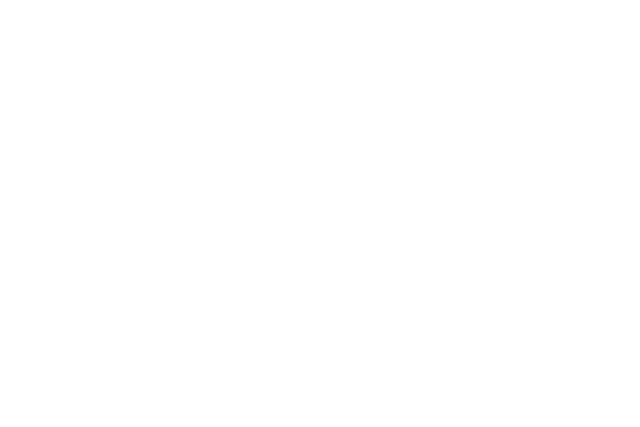
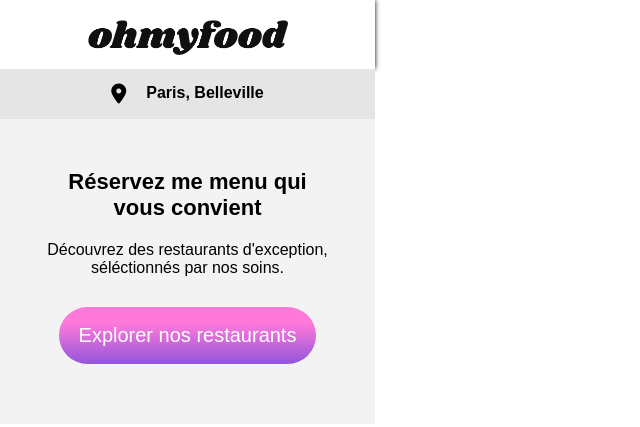
Before and after one commit to sebastienlfv/Ohmyfood, a plain HTML site: page index.html in a window 1280 px wide. Shown: the whole page, without its empty margins (0-640 px from the left). Drawn offline with Linux system fonts and the light colour scheme.

Commit message:
avancement header

```diff
--- a/index.html
+++ b/index.html
@@ -5,7 +5,7 @@
     <meta http-equiv="X-UA-Compatible" content="IE=edge">
     <meta name="viewport" content="width=device-width, initial-scale=1.0">
     <link rel="stylesheet" type="text/css" href="style.css">
-    <link rel="icon" type="image/png" sizes="16x16" href="images/logo//Booki@3x.png">
+    <link rel="icon" type="image/png" sizes="16x16" href="images/logo/ohmyfood@2x.svg">
     <script src="https://kit.fontawesome.com/5432e60bc6.js" crossorigin="anonymous"></script>
     <title>Ohmyfood</title>
     <meta name="description" content="">
@@ -13,7 +13,17 @@
 <div class="blockpage">
     <body>
         <header>
-
+            <div class="logo">
+                <img src="/images/logo/ohmyfood.png" alt="Logo">
+            </div>
+            <div class="localisation">
+                <i class="fas fa-map-marker-alt"></i><p>Paris, Belleville</p>
+            </div>
+            <div class="menu-explore">
+                <h1>Réservez me menu qui vous convient</h1>
+                <p>Découvrez des restaurants d'exception, séléctionnés par nos soins.</p>
+                <button>Explorer nos restaurants</button>
+            </div>
         </header>
         <main>
 
--- a/style.css
+++ b/style.css
@@ -0,0 +1,70 @@
+*{
+    margin: 0;
+    padding: 0;
+    list-style-type: none;
+}
+
+.blockpage{
+    width: 375px;
+}
+
+header .logo img{
+    width: 200px;
+    padding: 20px 0px 10px 0px;
+}
+
+header .logo{
+    text-align: center;
+    box-shadow: 0px 0px 5px 0px #000;
+}
+
+header .localisation{
+    display: flex;
+    background-color: #E5E5E5;
+    justify-content: center;
+}
+
+header .localisation i{
+    padding: 15px 20px 15px 0px;
+    font-size: 20px;
+}
+
+header .localisation p{
+    padding: 15px 0px 15px 0px;
+    font-family: sans-serif;
+    font-weight: 600;
+}
+
+header .menu-explore{
+    text-align: center;
+    background-color: #F3F3F3;
+    padding-top: 50px
+}
+
+header .menu-explore h1{
+    font-size: 22px;
+    padding: 0px 45px 20px 45px;
+    font-family: sans-serif;
+}
+
+header .menu-explore p{
+    padding: 0px 45px 30px 45px;
+    font-family: sans-serif;
+}
+
+header .menu-explore button{
+    margin: 0px 0px 60px 0px;
+    padding: 17px 20px 17px 20px;
+    border-radius: 50px;
+    border-style: solid;
+    color: white;
+    background: rgb(255,121,218);
+    background: -moz-linear-gradient(top,  rgb(255,121,218) 28%, rgb(147,86,220) 100%); /* FF3.6-15 */
+    background: -webkit-linear-gradient(top,  rgb(255,121,218) 28%,rgb(147,86,220) 100%); /* Chrome10-25,Safari5.1-6 */
+    background: linear-gradient(to bottom,  rgb(255,121,218) 28%,rgb(147,86,220) 100%); /* W3C, IE10+, FF16+, Chrome26+, Opera12+, Safari7+ */
+    filter: progid:DXImageTransform.Microsoft.gradient( startColorstr='#ff79da', endColorstr='#9356dc',GradientType=0 ); /* IE6-9 */
+    border: none;
+    font-size: 20px;
+    font-weight: 400;
+    font-family: sans-serif;
+}
```
